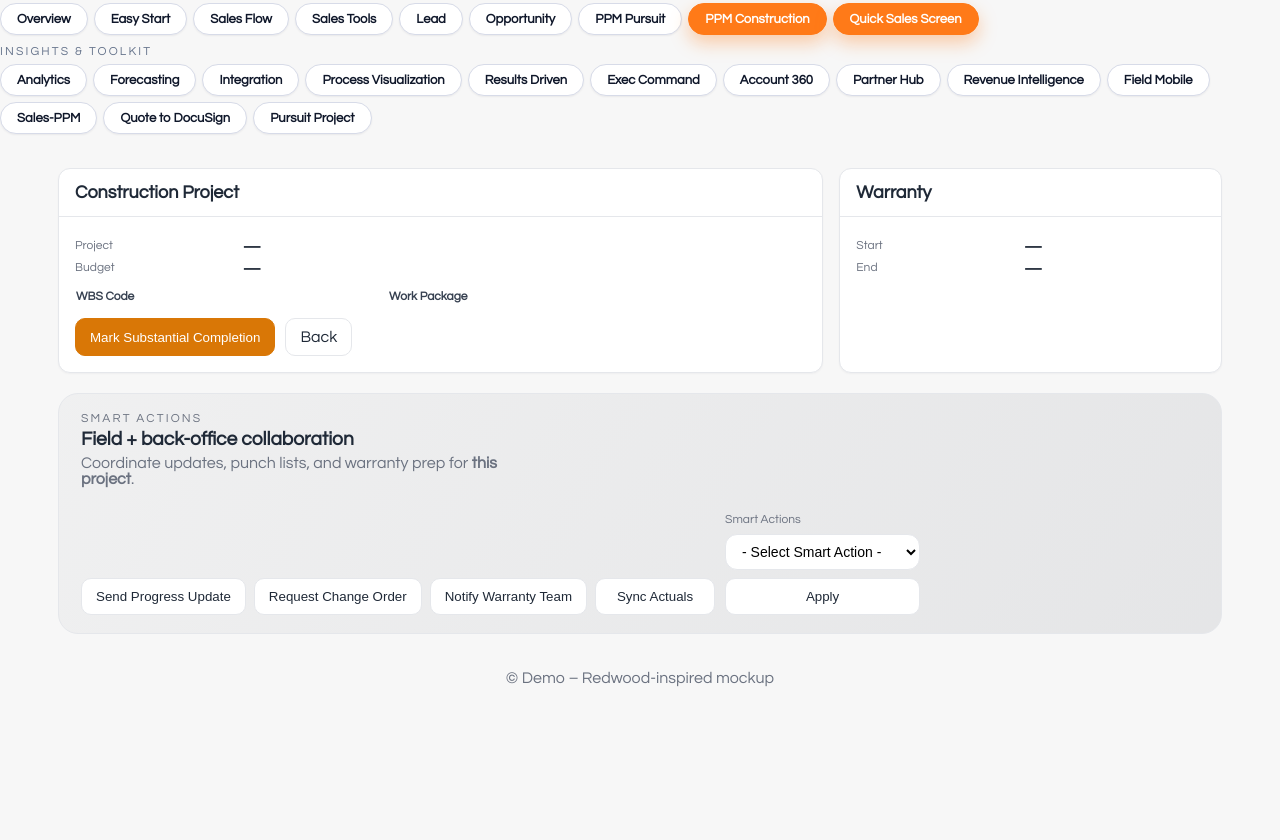
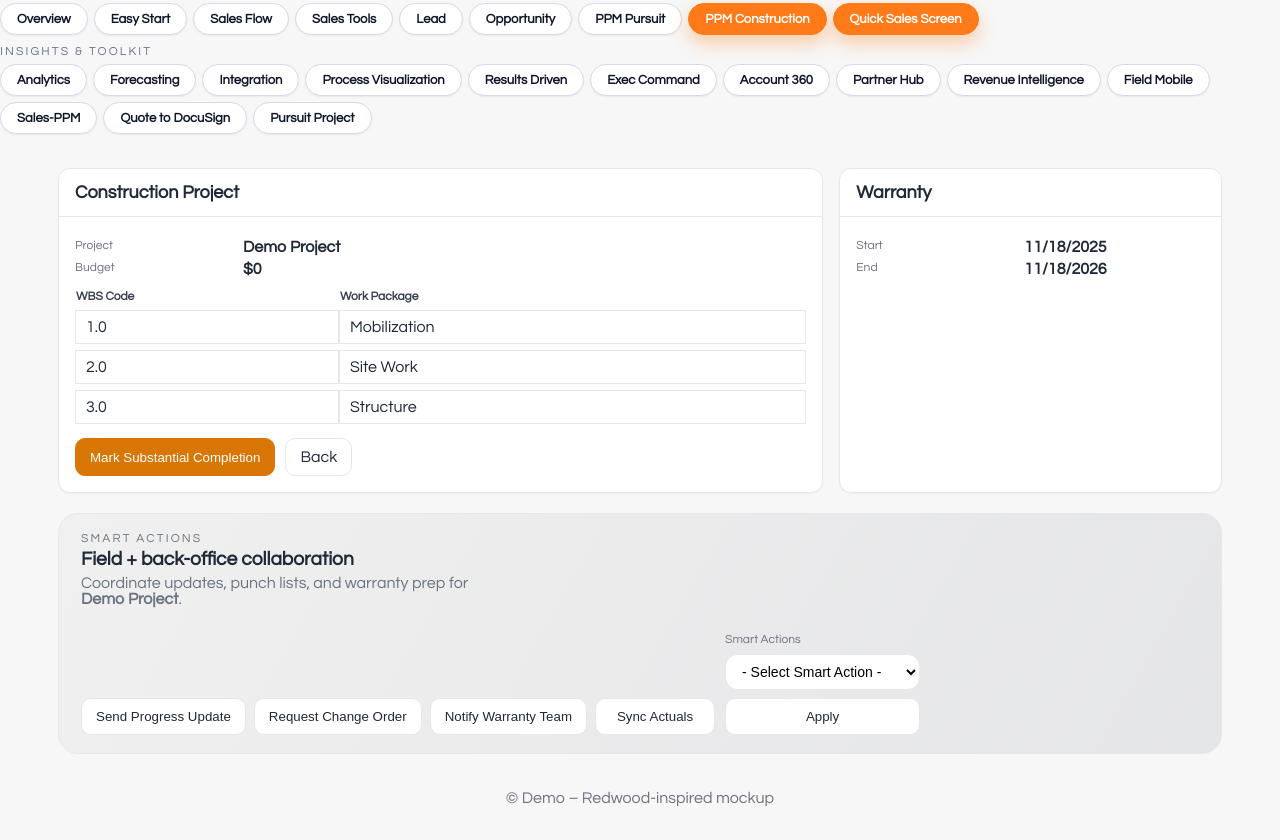
Before and after one commit to cskasarabada/OracleCXMocks, a website: page ppm_construction.html in a window 1280 px wide. Both pictures are taken after a click on the button "Mark Substantial Completion". Shown: the part 95-935 px from the top of the page. Before the commit the page ends 815 px from the top, so only its background shows below. Drawn offline with Linux system fonts and the light colour scheme.

Commit message:
Smart actions changes

```diff
--- a/ppm_construction.html
+++ b/ppm_construction.html
@@ -181,8 +181,15 @@
 </style>
 
 <script>
+ function getProjectState(){
+   var fallback={const:{name:'Demo Project', budget:0}};
+   if(window.RWD && typeof RWD.get==='function'){
+     try{ return Object.assign(fallback, RWD.get()||{}); }catch(e){ console.warn('project state fetch failed', e); }
+   }
+   return fallback;
+ }
  window.addEventListener('DOMContentLoaded', function(){
-   var d=RWD.get();
+   var d=getProjectState();
    document.getElementById('cName').textContent=d.const.name||'-';
    document.getElementById('cBudget').textContent='$'+Number(d.const.budget||0).toLocaleString();
    var smartLabel=document.getElementById('project-smart-name'); if(smartLabel) smartLabel.textContent=d.const.name||'this project';
@@ -195,12 +202,14 @@
      body.appendChild(tr);
    });
    document.getElementById('btnComplete').addEventListener('click', function(){
-     RWD.completeSubstantial(function(){
+     var finish=function(){
        var s=new Date();
        var e=new Date(s.getFullYear()+1,s.getMonth(),s.getDate());
        document.getElementById('wStart').textContent=s.toLocaleDateString();
        document.getElementById('wEnd').textContent=e.toLocaleDateString();
-     });
+     };
+     if(window.RWD && typeof RWD.completeSubstantial==='function'){ RWD.completeSubstantial(finish); }
+     else{ finish(); }
    });
  });
 function initProjectSmartBanner(){
```
Also changed, not shown: ppm_pursuit.html (+8 -1 lines).
